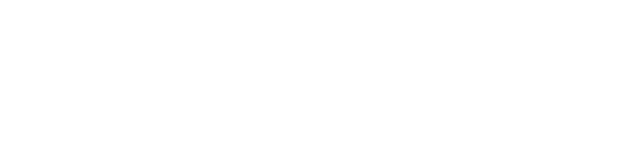
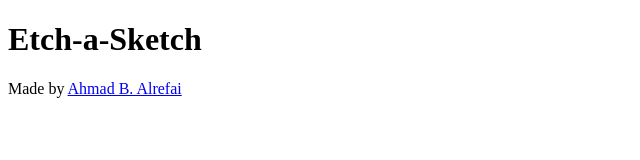
Before and after one commit to rifaibassel/etch-a-sketch, a plain HTML site: page index.html in a window 1280 px wide. Shown: the whole page, without its empty margins (0-640 px from the left). Drawn offline with Linux system fonts and the light colour scheme.

Commit message:
Add html structure

```diff
--- a/index.html
+++ b/index.html
@@ -8,11 +8,15 @@
     <link rel="stylesheet" href="style.css" />
   </head>
   <body>
-    <header></header>
+    <header>
+      <h1>Etch-a-Sketch</h1>
+    </header>
     <main>
       <div id="drawing-board"></div>
     </main>
-    <footer></footer>
+    <footer>
+      Made by <a href="https://github.com/rifaibassel"> Ahmad B. Alrefai</a>
+    </footer>
     <script src="./app.js"></script>
   </body>
 </html>
```
